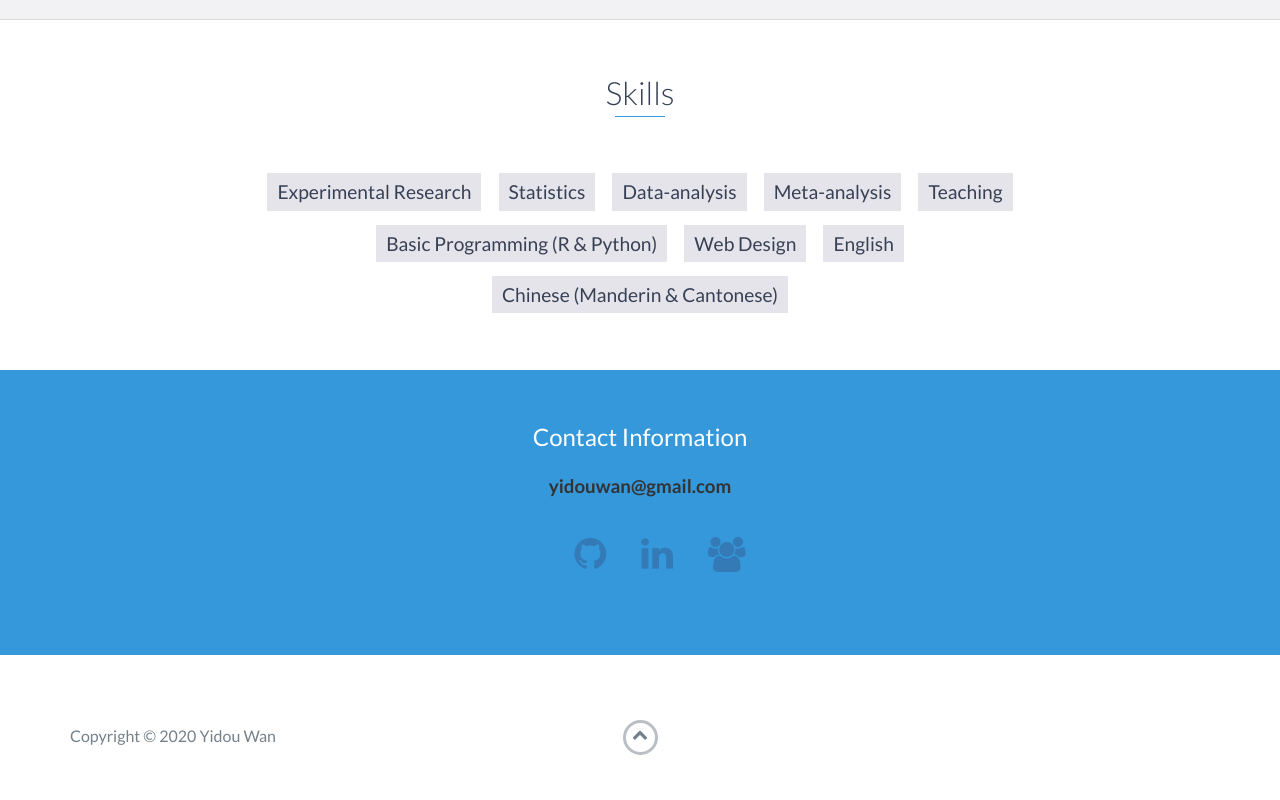
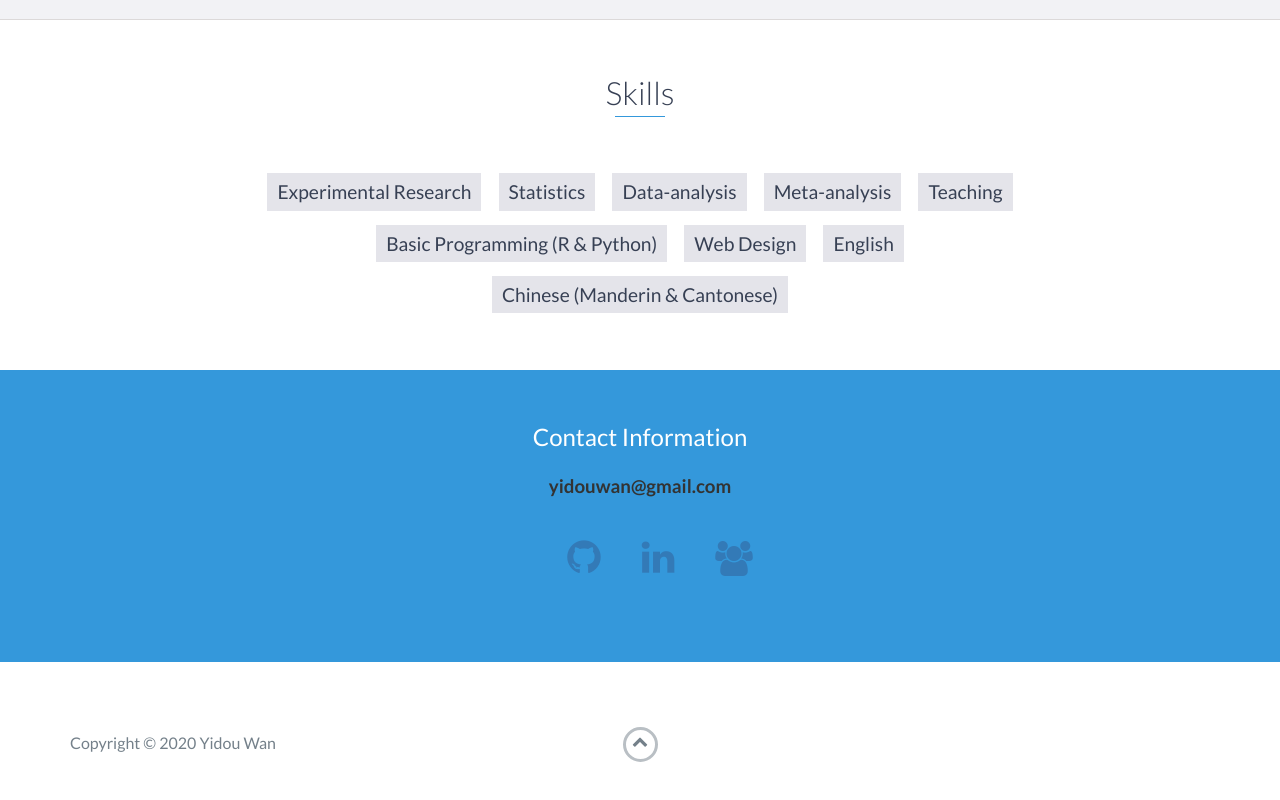
Before and after one commit to yidouwan/yidouwan.github.io, a website: page index.html in a window 1280 px wide. Shown: the part 3857-4657 px from the top of the page. Drawn offline with nearby package versions, Linux system fonts and the light colour scheme.

Commit message:
minor changes logo

```diff
--- a/index.html
+++ b/index.html
@@ -249,10 +249,10 @@
             <h3>yidouwan@gmail.com</h3>
                 <ul>
                     <li>
-                        <a href="https://github.com/yidouwan" target="_blank"><i class="fa fa-github" aria-hidden="true" style="font-size:37px;"></i></a>
+                        <a href="https://github.com/yidouwan" target="_blank"><i class="fa fa-github" aria-hidden="true" style="font-size:39px;"></i></a>
                     </li>
                     <li>
-                        <a href="https://www.linkedin.com/in/yidou-wan/" target="_blank"><i class="fa fa-linkedin" aria-hidden="true" style="font-size:37px;"></i></a>
+                        <a href="https://www.linkedin.com/in/yidou-wan/" target="_blank"><i class="fa fa-linkedin" aria-hidden="true" style="font-size:38px;"></i></a>
                     </li>
                     <li>
                         <a href="https://www.ratemyprofessors.com/ShowRatings.jsp?tid=2406310" target="_blank"><i class="fa fa-users" aria-hidden="true" style="font-size:35px;"></i></a>
--- a/scss/styles.scss
+++ b/scss/styles.scss
@@ -745,7 +745,7 @@ footer {
     }
     li {
         display: inline-block;
-        padding: 16px;
+        padding: 19px;
     }
 
 }
```
Also changed, not shown: css/styles.css.
